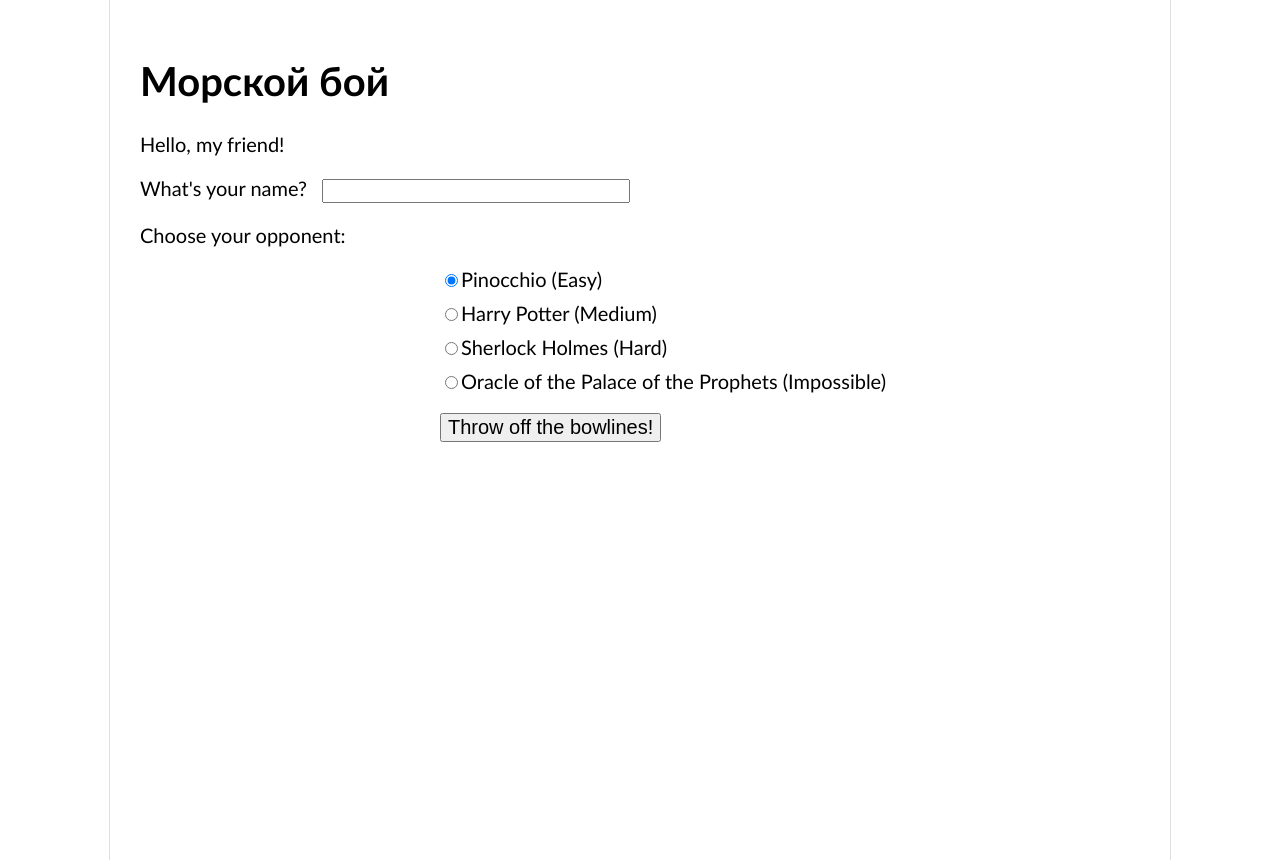
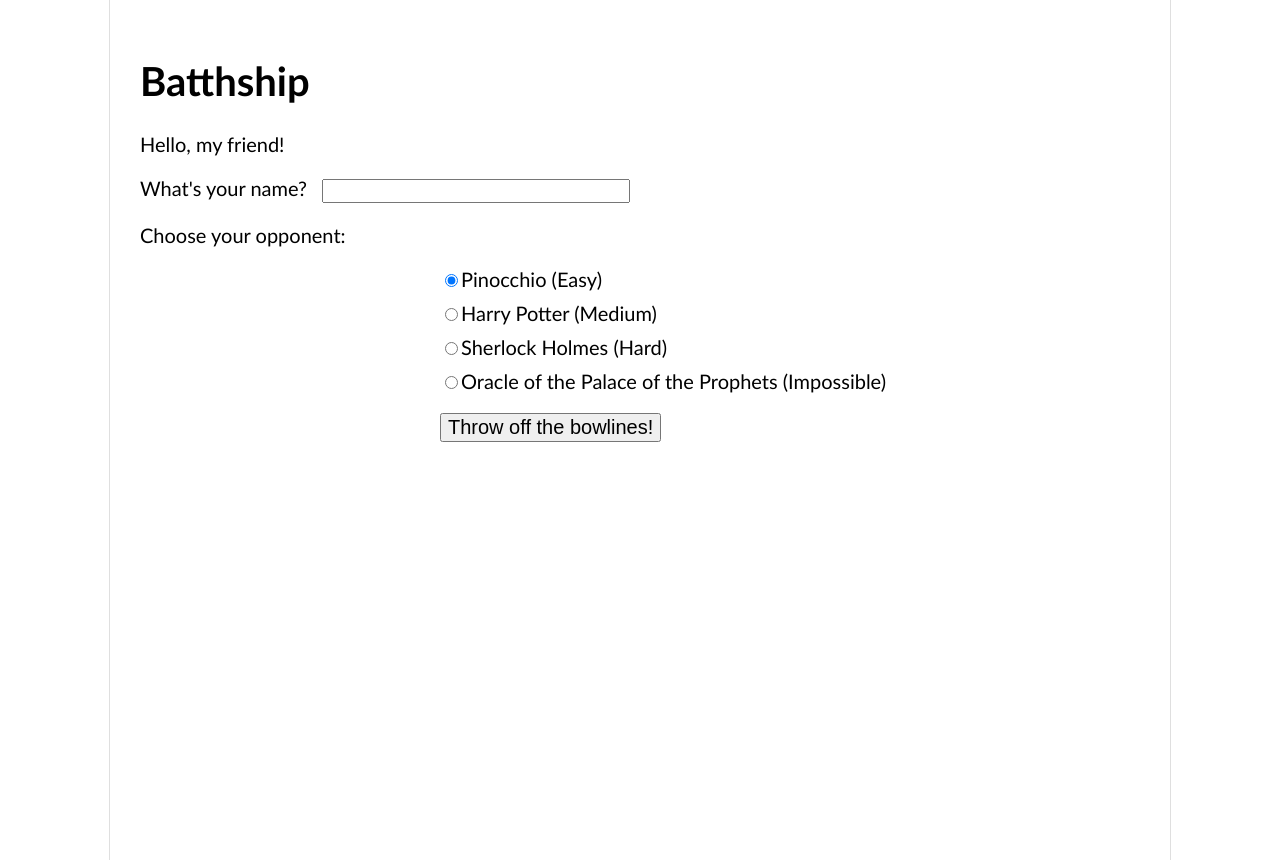
Before and after one commit to jengree-dev/battleship-game, a plain HTML site: page index.html in a window 1280 px wide. Drawn offline with Linux system fonts and the light colour scheme.

Commit message:
Update index.html

```diff
--- a/index.html
+++ b/index.html
@@ -12,7 +12,7 @@
 
 <body>
 
-<h1>Морской бой</h1>
+<h1>Batthship</h1>
 
 <div id="hi">
 
```
